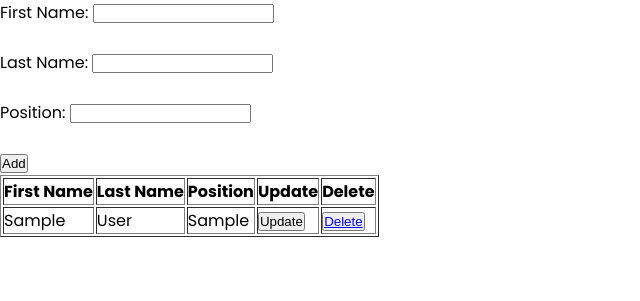
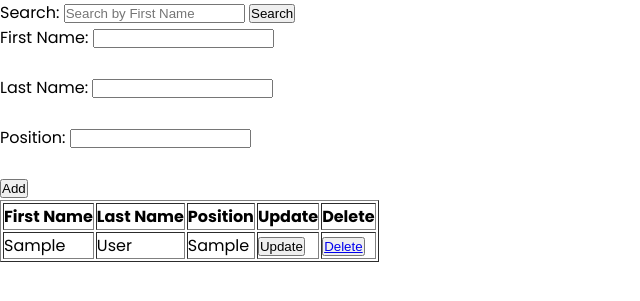
Before and after one commit to paullarasales/Crud, a PHP site: page / in a window 1280 px wide. Shown: the top 301 px of the page, without its empty margins (0-640 px from the left). Run offline with PHP 8.4, Linux system fonts and the light colour scheme; tables that the repository leaves empty or names only in its code hold one stand-in row (values such as "Sample post").

Commit message:
with search

```diff
--- a/index.php
+++ b/index.php
@@ -78,6 +78,53 @@ if (isset($_GET['id'])) {
 }
 ?>
 
+    <form action="" method="get">
+        Search: <input type="text" name="search" placeholder="Search by First Name">
+        <input type="submit" value="Search">
+    </form>
+    <div class="search-result">
+    <?php
+        if(isset($_GET["search"])) {
+            $search = $_GET["search"];
+            $query = "SELECT * FROM information WHERE fname LIKE :search OR lname LIKE :search OR position LIKE :search ORDER BY fname";
+            $stmt = $conn->prepare($query);
+            $stmt->bindValue(':search', "%$search%");
+            $stmt->execute();
+
+            $data = $stmt->fetchAll(PDO::FETCH_ASSOC);
+
+            if (count($data) > 0) {
+                echo "<h2>Seach Results:</h2>";
+                echo "<table border='1'>";
+                echo "<tr><th>First Name</th><th>Last Name</th><th>Position</th></tr>";
+
+                foreach($data as $row) {
+                    echo "<tr>";
+                    echo "<td>" . $row["fname"] . "</td>";
+                    echo "<td>" . $row["lname"] . "</td>";
+                    echo "<td>" . $row["position"] . "</td>";
+                    echo "<td>
+                        <form action='' method='get'>
+                        <input type='hidden' name='id' value='" . $row["id"] . "'>
+                        <input type='submit' value='Update'>
+                        </form>
+                    </td>";
+                    echo "<td>
+                        <form action='delete.php' method='get'>
+                        <input type='hidden' name='id' value='" . $row["id"] . "'>
+                        <input type='submit' value='Delete'>
+                        </form>
+                    </td>";
+                    echo "</tr>";
+                }
+                echo "</table>";
+            } else {
+                echo "No Result Found.";
+            }
+        }
+    ?>
+    </div>
+
     <?php if (!$updateMode) : ?>
         <form action="" method="post">
             First Name: <input type="text" name="fname"><br><br>
```
